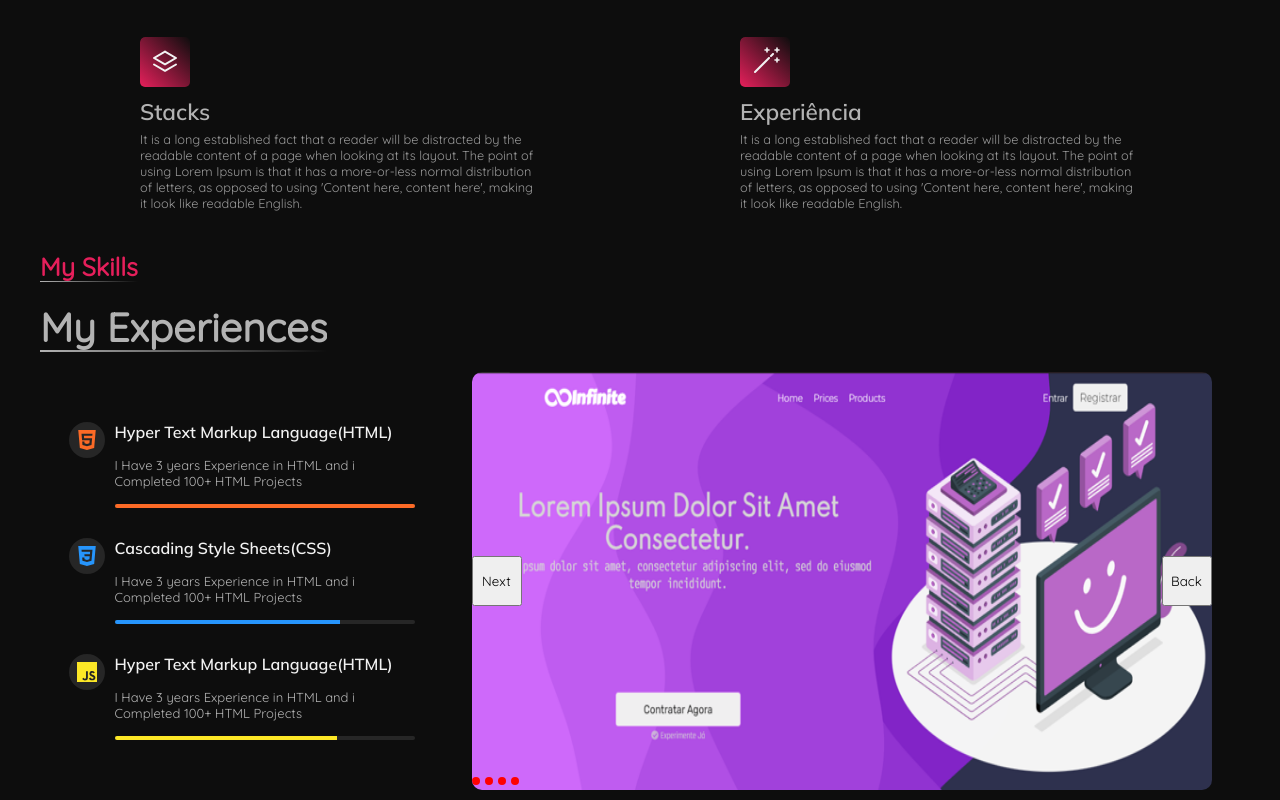
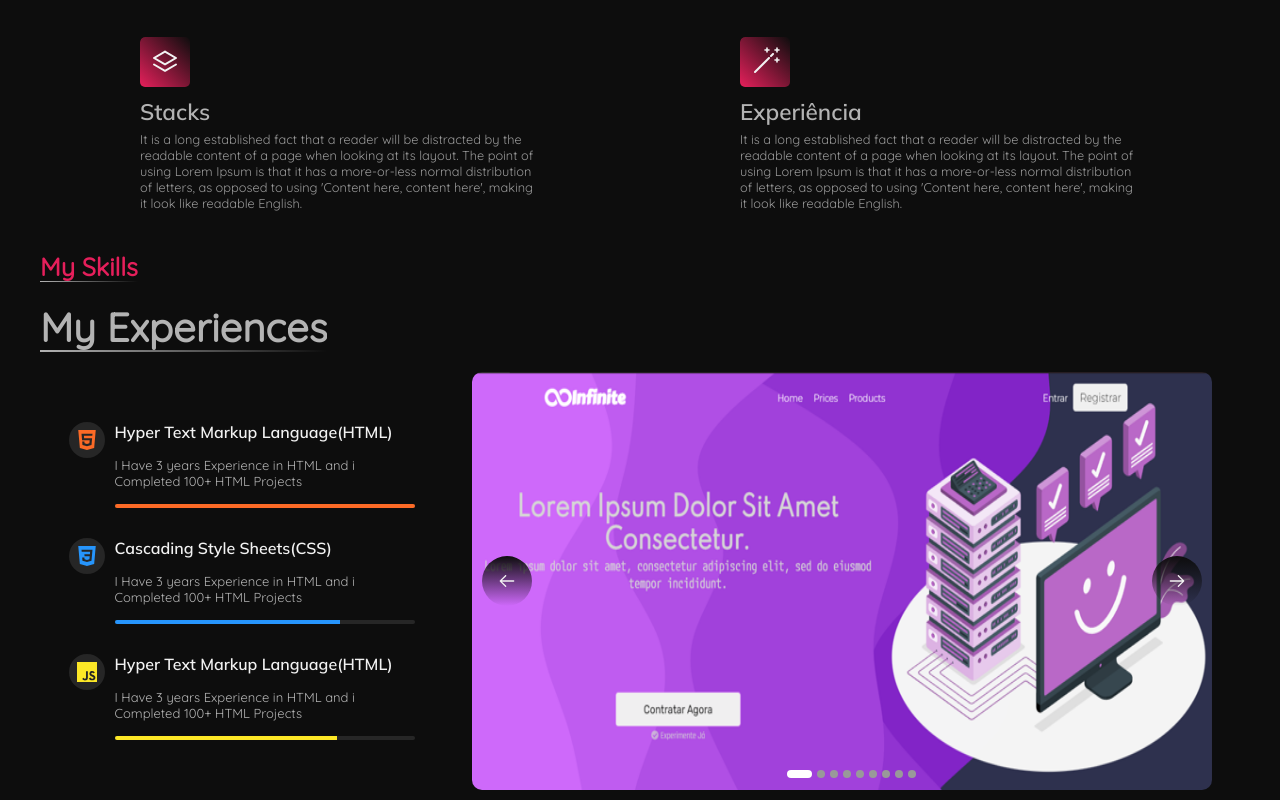
Before and after one commit to Jackson-SM/Portfolio, a React (Vite) app: page / in a window 1280 px wide. Shown: the part 1037-1837 px from the top of the page. Built offline with nearby package versions, Linux system fonts and the light colour scheme.

Commit message:
feat: Carousel finished

```diff
--- a/src/components/Carousel/index.tsx
+++ b/src/components/Carousel/index.tsx
@@ -1,3 +1,4 @@
+import { ArrowLeftIcon, ArrowRightIcon } from '@radix-ui/react-icons';
 import React, { useCallback, useEffect, useState } from 'react';
 
 import {
@@ -28,6 +29,12 @@ export function Carousel({ children, itemsPerScroll, items }: CarouselProps) {
   const nextPositionItem = useCallback(() => {
     setPositionItem((position) => (position >= items.length - 1 ? 0 : position + 1));
   }, [positionItem]);
+  const changePositionItem = useCallback(
+    (index: number) => {
+      setPositionItem(index);
+    },
+    [positionItem],
+  );
 
   const loopInMiliseconds = 6000; // 6 Seconds
 
@@ -43,13 +50,18 @@ export function Carousel({ children, itemsPerScroll, items }: CarouselProps) {
   return (
     <CarouselContainer>
       <ElementsStyleds>
-        <ButtonNextBack onClick={nextPositionItem}>Next</ButtonNextBack>
-        <ButtonNextBack onClick={backPositionItem}>Back</ButtonNextBack>
+        <ButtonNextBack onClick={backPositionItem}>
+          <ArrowLeftIcon />
+        </ButtonNextBack>
+        <ButtonNextBack onClick={nextPositionItem}>
+          <ArrowRightIcon />
+        </ButtonNextBack>
         <ContainerIndexCircles>
-          <IndexCircles />
-          <IndexCircles />
-          <IndexCircles />
-          <IndexCircles />
+          {items.map((item, index) => {
+            return (
+              <IndexCircles key={index} current={index === positionItem} onClick={() => changePositionItem(index)} />
+            );
+          })}
         </ContainerIndexCircles>
       </ElementsStyleds>
       <CarouselWrapper>
--- a/src/components/Carousel/styles.ts
+++ b/src/components/Carousel/styles.ts
@@ -42,12 +42,20 @@ export const ElementsStyleds = styled('div', {
   position: 'absolute',
 
   zIndex: 2,
+
+  padding: '10px',
 });
 
 export const ContainerIndexCircles = styled('div', {
   display: 'flex',
+  justifyContent: 'center',
+
   gap: 5,
-  top: '97%',
+  width: '100%',
+  height: '10px',
+
+  alignSelf: 'end',
+  justifySelf: 'center',
 
   position: 'absolute',
 
@@ -57,12 +65,43 @@ export const IndexCircles = styled('div', {
   height: 8,
   width: 8,
 
+  transition: 'all ease 200ms',
+
   borderRadius: '50%',
 
-  background: 'red',
+  background: '$textDark2',
+
+  cursor: 'pointer',
+
+  variants: {
+    current: {
+      true: {
+        borderRadius: 10,
+        width: 25,
+        background: 'white',
+      },
+    },
+  },
 });
 
 export const ButtonNextBack = styled('button', {
   height: '50px',
   width: '50px',
+
+  borderRadius: '50%  ',
+
+  display: 'flex',
+  alignItems: 'center',
+  justifyContent: 'center',
+
+  background: 'linear-gradient($background, transparent)',
+
+  outline: 'none',
+  border: 'none',
+
+  '& svg': {
+    width: 20,
+    height: 20,
+    color: '$text',
+  },
 });
```
Also changed, not shown: .eslintrc.json.
